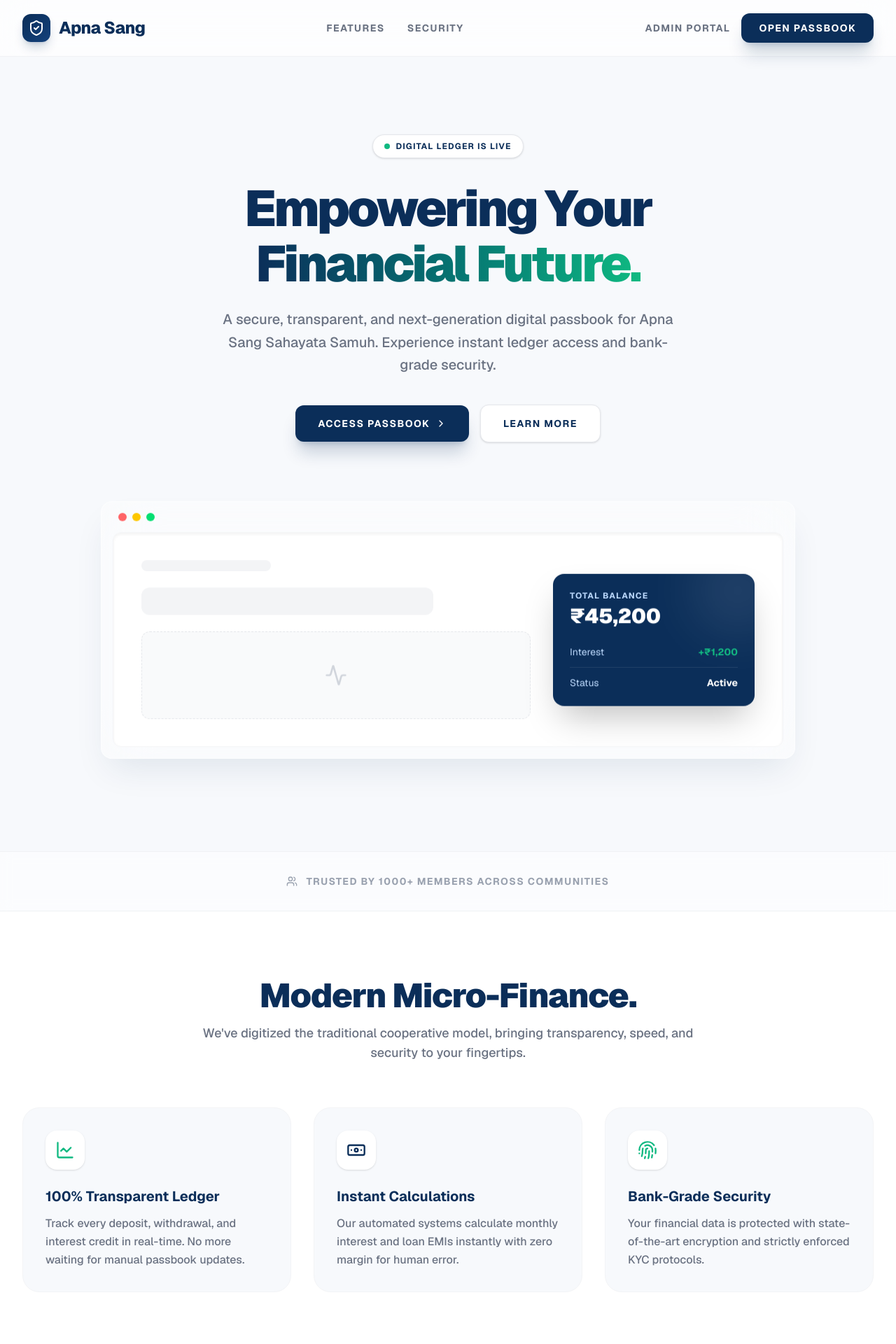
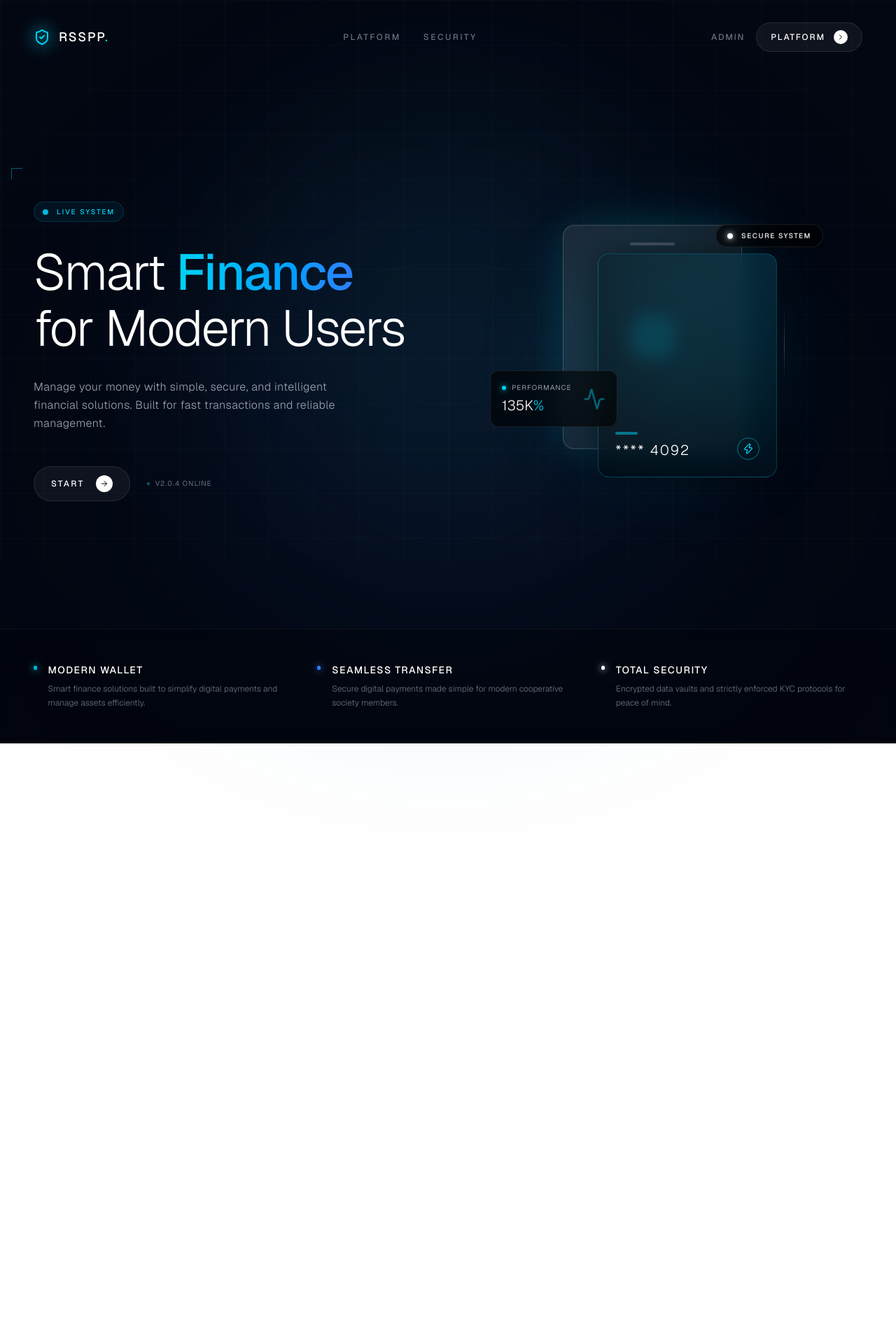
Before and after one commit to abhixyzq/RSSPP, a Next.js app: page / in a window 1280 px wide. Shown: the top 1920 px of the page at 70% size. After the commit the page ends 1062 px from the top, so only its background shows below. Built offline with nearby package versions, Linux system fonts and the light colour scheme.

Commit message:
Redesign landing page to dark tech theme based on user reference

```diff
--- a/src/app/page.tsx
+++ b/src/app/page.tsx
@@ -1,246 +1,197 @@
 import Link from 'next/link'
-import { ShieldCheck, LineChart, Lock, ChevronRight, Fingerprint, Banknote, Users, Activity } from 'lucide-react'
+import { ArrowRight, ChevronRight, Coins, ShieldCheck, Activity, Zap, Cpu } from 'lucide-react'
 
 export default function LandingPage() {
   return (
-    <div className="min-h-screen bg-[#F7F9FC] font-sans selection:bg-[#10B981] selection:text-white overflow-x-hidden">
+    <div className="min-h-screen bg-[#030712] font-sans text-gray-300 selection:bg-cyan-500/30 selection:text-cyan-100 overflow-x-hidden relative">
 
-      {/* Navigation Bar - Glassmorphism */}
-      <nav className="fixed w-full z-50 bg-white/70 backdrop-blur-xl border-b border-gray-200/50">
-        <div className="max-w-7xl mx-auto px-4 sm:px-6 lg:px-8">
-          <div className="flex justify-between items-center h-20">
-            {/* Brand */}
-            <div className="flex items-center gap-3">
-              <div className="w-10 h-10 bg-gradient-to-br from-[#0B2E59] to-[#14427c] rounded-xl flex items-center justify-center shadow-lg shadow-[#0B2E59]/20">
-                <ShieldCheck className="w-6 h-6 text-white" />
-              </div>
-              <span className="text-xl md:text-2xl font-extrabold text-[#0B2E59] tracking-tight leading-tight">Apna Sang</span>
+      {/* Dynamic Background Effects */}
+      <div className="fixed inset-0 z-0 pointer-events-none">
+        {/* Subtle grid pattern */}
+        <div className="absolute inset-0 bg-[linear-gradient(to_right,#ffffff05_1px,transparent_1px),linear-gradient(to_bottom,#ffffff05_1px,transparent_1px)] bg-[size:4rem_4rem]"></div>
+
+        {/* Central glowing orb */}
+        <div className="absolute top-[20%] left-1/2 -translate-x-1/2 w-[600px] h-[600px] bg-cyan-900/20 rounded-full blur-[120px] mix-blend-screen"></div>
+        <div className="absolute top-[40%] left-1/2 -translate-x-1/2 w-[800px] h-[600px] bg-blue-900/10 rounded-full blur-[150px] mix-blend-screen"></div>
       </div>
 
-            {/* Desktop Links */}
-            <div className="hidden md:flex space-x-8">
-              <a href="#features" className="text-sm font-bold text-gray-500 hover:text-[#0B2E59] uppercase tracking-widest transition-colors">Features</a>
-              <a href="#security" className="text-sm font-bold text-gray-500 hover:text-[#0B2E59] uppercase tracking-widest transition-colors">Security</a>
+      {/* Minimalist Navigation */}
+      <nav className="relative z-50 w-full pt-8 px-6 lg:px-12 flex justify-between items-center">
+        <div className="flex items-center gap-3">
+          <div className="relative">
+            <ShieldCheck className="w-6 h-6 text-cyan-400" />
+            <div className="absolute inset-0 bg-cyan-400/50 blur-md rounded-full -z-10"></div>
+          </div>
+          <span className="text-lg font-medium tracking-widest text-white">RSSPP<span className="text-cyan-400">.</span></span>
         </div>
 
-            {/* CTA Buttons */}
+        <div className="hidden md:flex items-center gap-8 text-xs uppercase tracking-[0.2em] font-medium text-gray-500">
+          <a href="#platform" className="hover:text-cyan-400 transition-colors">Platform</a>
+          <a href="#security" className="hover:text-cyan-400 transition-colors">Security</a>
+        </div>
+
         <div className="flex items-center gap-4">
           <Link
             href="/admin-login"
-                className="hidden md:flex text-sm font-bold text-gray-500 hover:text-[#0B2E59] uppercase tracking-widest transition-colors"
+            className="hidden md:block text-xs uppercase tracking-[0.15em] font-medium text-gray-500 hover:text-white transition-colors"
           >
-                Admin Portal
+            Admin
           </Link>
           <Link
             href="/login"
-                className="bg-[#0B2E59] hover:bg-[#071f3e] text-white px-6 py-2.5 rounded-xl text-xs sm:text-sm font-bold uppercase tracking-widest shadow-xl shadow-[#0B2E59]/20 transition-all hover:-translate-y-0.5 border border-[#0B2E59]/50"
+            className="group relative inline-flex items-center justify-center gap-3 bg-white/5 border border-white/10 hover:border-cyan-500/50 hover:bg-cyan-500/10 px-5 py-2.5 rounded-full text-xs font-medium uppercase tracking-[0.15em] text-white transition-all overflow-hidden"
           >
-                Open Passbook
+            <div className="absolute inset-0 w-full h-full bg-gradient-to-r from-transparent via-cyan-400/10 to-transparent -translate-x-full group-hover:animate-[shimmer_1.5s_infinite]"></div>
+            Platform
+            <div className="w-5 h-5 rounded-full bg-white text-black flex items-center justify-center group-hover:bg-cyan-400 transition-colors">
+              <ChevronRight className="w-3 h-3" />
+            </div>
           </Link>
-            </div>
-          </div>
         </div>
       </nav>
 
       {/* Hero Section */}
-      <section className="relative pt-32 pb-20 lg:pt-48 lg:pb-32 overflow-hidden">
-        {/* Background Gradients */}
-        <div className="absolute top-0 left-0 w-full h-full overflow-hidden -z-10 pointer-events-none">
-          <div className="absolute top-[-10%] left-[-10%] w-[50%] h-[50%] bg-blue-200/40 blur-[120px] rounded-full"></div>
-          <div className="absolute bottom-[-10%] right-[-10%] w-[50%] h-[50%] bg-[#10B981]/10 blur-[120px] rounded-full"></div>
+      <main className="relative z-10 max-w-7xl mx-auto px-6 lg:px-12 pt-32 pb-24 min-h-[90vh] flex flex-col justify-center">
+
+        <div className="grid lg:grid-cols-2 gap-16 items-center">
+          {/* Left: Typography */}
+          <div className="space-y-8 relative">
+            {/* Decorative crosshair */}
+            <div className="absolute -top-12 -left-8 w-4 h-4 border-t border-l border-cyan-500/50"></div>
+
+            <div className="inline-flex items-center gap-3 px-3 py-1.5 rounded-full bg-cyan-950/30 border border-cyan-500/20 backdrop-blur-md">
+              <div className="relative flex h-2 w-2">
+                <span className="animate-ping absolute inline-flex h-full w-full rounded-full bg-cyan-400 opacity-75"></span>
+                <span className="relative inline-flex rounded-full h-2 w-2 bg-cyan-500"></span>
+              </div>
+              <span className="text-[10px] uppercase tracking-[0.2em] font-medium text-cyan-400">Live System</span>
             </div>
 
-        <div className="max-w-7xl mx-auto px-4 sm:px-6 lg:px-8 text-center">
-          {/* Status Badge */}
-          <div className="inline-flex items-center gap-2 px-4 py-2 rounded-full bg-white border border-gray-200 shadow-sm mb-8 animate-in fade-in slide-in-from-bottom-4 duration-700">
-            <span className="flex w-2 h-2 rounded-full bg-[#10B981] animate-pulse"></span>
-            <span className="text-xs font-bold text-[#0B2E59] uppercase tracking-widest">Digital Ledger is Live</span>
-          </div>
-
-          <h1 className="text-5xl md:text-7xl font-black text-[#0B2E59] tracking-tighter mb-6 leading-[1.1] animate-in fade-in slide-in-from-bottom-6 duration-700 delay-100">
-            Empowering Your <br className="hidden md:block" />
-            <span className="text-transparent bg-clip-text bg-gradient-to-r from-[#0B2E59] to-[#10B981]">Financial Future.</span>
+            <h1 className="text-5xl sm:text-6xl lg:text-7xl font-light tracking-tight text-white leading-[1.1]">
+              Smart <span className="font-medium text-transparent bg-clip-text bg-gradient-to-r from-cyan-400 to-blue-500">Finance</span> <br />
+              for Modern Users
             </h1>
 
-          <p className="max-w-2xl mx-auto text-lg md:text-xl text-gray-500 font-medium mb-10 leading-relaxed animate-in fade-in slide-in-from-bottom-8 duration-700 delay-200">
-            A secure, transparent, and next-generation digital passbook for Apna Sang Sahayata Samuh. Experience instant ledger access and bank-grade security.
+            <p className="text-sm sm:text-base text-gray-400 font-light leading-relaxed max-w-md tracking-wide">
+              Manage your money with simple, secure, and intelligent financial solutions. Built for fast transactions and reliable management.
             </p>
 
-          {/* CTA Group */}
-          <div className="flex flex-col sm:flex-row justify-center items-center gap-4 animate-in fade-in slide-in-from-bottom-10 duration-700 delay-300">
+            <div className="flex items-center gap-6 pt-4">
               <Link
                 href="/login"
-              className="w-full sm:w-auto bg-[#0B2E59] hover:bg-[#071f3e] text-white px-8 py-4 rounded-xl text-sm font-bold uppercase tracking-widest shadow-xl shadow-[#0B2E59]/20 transition-all hover:-translate-y-0.5 flex items-center justify-center gap-2"
+                className="group relative inline-flex items-center justify-center gap-4 bg-white/5 border border-white/10 hover:border-cyan-500/50 hover:bg-cyan-500/10 px-6 py-3 rounded-full text-xs font-medium uppercase tracking-[0.2em] text-white transition-all"
               >
-              Access Passbook
-              <ChevronRight className="w-4 h-4" />
+                Start
+                <div className="w-6 h-6 rounded-full bg-white text-black flex items-center justify-center group-hover:bg-cyan-400 transition-colors">
+                  <ArrowRight className="w-3 h-3" />
+                </div>
               </Link>
-            <Link
-              href="#features"
-              className="w-full sm:w-auto bg-white hover:bg-gray-50 text-[#0B2E59] px-8 py-4 rounded-xl text-sm font-bold uppercase tracking-widest shadow-sm border border-gray-200 transition-all flex items-center justify-center"
-            >
-              Learn More
-            </Link>
+
+              {/* Fake UI Tag */}
+              <div className="hidden sm:flex items-center gap-2 text-[10px] uppercase tracking-[0.1em] text-gray-500">
+                <div className="w-1 h-1 rounded-full bg-cyan-500/50"></div>
+                v2.0.4 Online
+              </div>
             </div>
           </div>
 
-        {/* Floating Mockup Preview */}
-        <div className="max-w-5xl mx-auto mt-20 px-4 animate-in fade-in slide-in-from-bottom-12 duration-1000 delay-500">
-          <div className="relative rounded-2xl bg-white/40 backdrop-blur-2xl border border-white/60 shadow-2xl shadow-[#0B2E59]/10 p-2 sm:p-4 rotate-x-12 transform-gpu">
-            {/* Header bar of fake app */}
-            <div className="flex items-center gap-2 mb-4 px-2">
-              <div className="w-3 h-3 rounded-full bg-red-400"></div>
-              <div className="w-3 h-3 rounded-full bg-yellow-400"></div>
-              <div className="w-3 h-3 rounded-full bg-green-400"></div>
+          {/* Right: Floating Tech Elements */}
+          <div className="relative h-[400px] lg:h-[600px] w-full perspective-1000">
+            {/* Central abstract wallet/cards */}
+            <div className="absolute inset-0 flex items-center justify-center">
+               <div className="relative w-64 h-80 transform-gpu preserve-3d group">
+                  {/* Glowing core */}
+                  <div className="absolute inset-0 bg-cyan-500/20 blur-3xl rounded-full"></div>
+
+                  {/* Floating glass panel 1 */}
+                  <div className="absolute inset-0 bg-gradient-to-br from-white/10 to-white/5 border border-white/20 rounded-2xl backdrop-blur-xl transform-gpu rotate-y-[-20deg] rotate-x-[10deg] translate-x-[-20px] translate-y-[-20px] shadow-[0_0_50px_rgba(34,211,238,0.15)] flex items-center justify-center animate-[float_6s_ease-in-out_infinite]">
+                    <div className="w-16 h-1 bg-white/20 rounded-full absolute top-6"></div>
+                    <Cpu className="w-16 h-16 text-cyan-400/50" />
                   </div>
-            {/* Fake Dashboard Content */}
-            <div className="bg-white rounded-xl overflow-hidden border border-gray-100 shadow-inner p-6 md:p-10 flex flex-col md:flex-row gap-8 items-center justify-center">
-              <div className="flex-1 space-y-6 w-full">
-                <div className="h-4 bg-gray-100 rounded-full w-1/3"></div>
-                <div className="h-10 bg-gray-100 rounded-xl w-3/4"></div>
-                <div className="h-32 bg-gray-50 rounded-xl border border-dashed border-gray-200 flex items-center justify-center">
-                  <Activity className="w-8 h-8 text-gray-300" />
+
+                  {/* Floating glass panel 2 */}
+                  <div className="absolute inset-0 bg-gradient-to-bl from-cyan-900/40 to-black/40 border border-cyan-500/30 rounded-2xl backdrop-blur-md transform-gpu rotate-y-[15deg] rotate-x-[5deg] translate-x-[30px] translate-y-[30px] shadow-[0_0_50px_rgba(0,0,0,0.5)] flex flex-col justify-end p-6 animate-[float_8s_ease-in-out_infinite_reverse]">
+                    <div className="w-full flex justify-between items-end">
+                      <div className="space-y-2">
+                        <div className="w-8 h-1 bg-cyan-400/50 rounded-full"></div>
+                        <div className="text-xl font-light text-white tracking-widest">**** 4092</div>
+                      </div>
+                      <div className="w-8 h-8 rounded-full border border-cyan-400/50 flex items-center justify-center">
+                        <Zap className="w-4 h-4 text-cyan-400" />
                       </div>
                     </div>
-              <div className="w-full md:w-72 bg-[#0B2E59] rounded-2xl p-6 text-white shadow-2xl relative overflow-hidden">
-                <div className="absolute top-0 right-0 w-32 h-32 bg-white/10 rounded-full blur-2xl -mr-10 -mt-10"></div>
-                <p className="text-xs font-bold uppercase tracking-widest text-blue-200 mb-1">Total Balance</p>
-                <h3 className="text-3xl font-black tracking-tight mb-6">₹45,200</h3>
-                <div className="space-y-3">
-                  <div className="flex justify-between text-sm">
-                    <span className="text-blue-200">Interest</span>
-                    <span className="font-bold text-[#10B981]">+₹1,200</span>
-                  </div>
-                  <div className="flex justify-between text-sm border-t border-white/10 pt-3">
-                    <span className="text-blue-200">Status</span>
-                    <span className="font-bold">Active</span>
                   </div>
                </div>
+            </div>
+
+            {/* Floating Tags */}
+            <div className="absolute top-[20%] right-[10%] bg-black/60 backdrop-blur-md border border-white/10 rounded-full px-4 py-2 flex items-center gap-3 animate-[float_5s_ease-in-out_infinite]">
+              <div className="w-2 h-2 rounded-full bg-white shadow-[0_0_10px_#fff]"></div>
+              <span className="text-[10px] uppercase tracking-[0.15em] font-medium text-white">Secure System</span>
+            </div>
+
+            <div className="absolute bottom-[30%] left-[5%] bg-black/60 backdrop-blur-md border border-white/10 rounded-xl p-4 flex items-center gap-4 animate-[float_7s_ease-in-out_infinite_1s]">
+              <div className="space-y-1">
+                <div className="flex items-center gap-2">
+                  <div className="w-1.5 h-1.5 rounded-full bg-cyan-400 shadow-[0_0_8px_#22d3ee]"></div>
+                  <span className="text-[10px] uppercase tracking-[0.1em] text-gray-400">Performance</span>
+                </div>
+                <div className="text-xl font-light text-white">135K<span className="text-cyan-400">%</span></div>
+              </div>
+              <Activity className="w-8 h-8 text-cyan-500/50" />
+            </div>
+
+            <div className="absolute top-[40%] left-[80%] text-white/20">
+               <div className="h-[100px] w-px bg-gradient-to-b from-transparent via-white/20 to-transparent"></div>
+            </div>
+          </div>
+        </div>
+      </main>
+
+      {/* Key Features Minimalist Bar */}
+      <section className="relative z-10 border-t border-white/5 bg-black/20 backdrop-blur-md">
+        <div className="max-w-7xl mx-auto px-6 lg:px-12 py-12">
+          <div className="grid grid-cols-1 md:grid-cols-3 gap-8">
+            <div className="flex items-start gap-4">
+              <div className="mt-1 w-1.5 h-1.5 rounded-full bg-cyan-500 shadow-[0_0_10px_#22d3ee]"></div>
+              <div>
+                <h4 className="text-sm font-medium text-white tracking-widest uppercase mb-2">Modern Wallet</h4>
+                <p className="text-xs text-gray-500 font-light leading-relaxed">Smart finance solutions built to simplify digital payments and manage assets efficiently.</p>
+              </div>
+            </div>
+            <div className="flex items-start gap-4">
+              <div className="mt-1 w-1.5 h-1.5 rounded-full bg-blue-500 shadow-[0_0_10px_#3b82f6]"></div>
+              <div>
+                <h4 className="text-sm font-medium text-white tracking-widest uppercase mb-2">Seamless Transfer</h4>
+                <p className="text-xs text-gray-500 font-light leading-relaxed">Secure digital payments made simple for modern cooperative society members.</p>
+              </div>
+            </div>
+            <div className="flex items-start gap-4">
+              <div className="mt-1 w-1.5 h-1.5 rounded-full bg-white shadow-[0_0_10px_#ffffff]"></div>
+              <div>
+                <h4 className="text-sm font-medium text-white tracking-widest uppercase mb-2">Total Security</h4>
+                <p className="text-xs text-gray-500 font-light leading-relaxed">Encrypted data vaults and strictly enforced KYC protocols for peace of mind.</p>
               </div>
             </div>
           </div>
         </div>
       </section>
 
-      {/* Social Proof */}
-      <section className="border-y border-gray-200/50 bg-white/50 backdrop-blur-sm py-8">
-        <div className="max-w-7xl mx-auto px-4 text-center">
-          <p className="text-sm font-bold text-gray-400 uppercase tracking-widest flex items-center justify-center gap-3">
-            <Users className="w-4 h-4" />
-            Trusted by 1000+ members across communities
-          </p>
-        </div>
-      </section>
-
-      {/* Features Grid */}
-      <section id="features" className="py-24 bg-white">
-        <div className="max-w-7xl mx-auto px-4 sm:px-6 lg:px-8">
-          <div className="text-center max-w-3xl mx-auto mb-16">
-            <h2 className="text-3xl md:text-5xl font-black text-[#0B2E59] tracking-tight mb-4">
-              Modern Micro-Finance.
-            </h2>
-            <p className="text-lg text-gray-500 font-medium">
-              We've digitized the traditional cooperative model, bringing transparency, speed, and security to your fingertips.
-            </p>
-          </div>
-
-          <div className="grid md:grid-cols-3 gap-8">
-            {/* Feature 1 */}
-            <div className="bg-[#F7F9FC] border border-gray-100 rounded-3xl p-8 hover:shadow-xl hover:shadow-[#0B2E59]/5 transition-all group">
-              <div className="w-14 h-14 bg-white rounded-2xl flex items-center justify-center shadow-sm mb-6 group-hover:scale-110 transition-transform">
-                <LineChart className="w-7 h-7 text-[#10B981]" />
-              </div>
-              <h3 className="text-xl font-bold text-[#0B2E59] mb-3">100% Transparent Ledger</h3>
-              <p className="text-gray-500 leading-relaxed font-medium">
-                Track every deposit, withdrawal, and interest credit in real-time. No more waiting for manual passbook updates.
-              </p>
-            </div>
-
-            {/* Feature 2 */}
-            <div className="bg-[#F7F9FC] border border-gray-100 rounded-3xl p-8 hover:shadow-xl hover:shadow-[#0B2E59]/5 transition-all group">
-              <div className="w-14 h-14 bg-white rounded-2xl flex items-center justify-center shadow-sm mb-6 group-hover:scale-110 transition-transform">
-                <Banknote className="w-7 h-7 text-[#0B2E59]" />
-              </div>
-              <h3 className="text-xl font-bold text-[#0B2E59] mb-3">Instant Calculations</h3>
-              <p className="text-gray-500 leading-relaxed font-medium">
-                Our automated systems calculate monthly interest and loan EMIs instantly with zero margin for human error.
-              </p>
-            </div>
-
-            {/* Feature 3 */}
-            <div className="bg-[#F7F9FC] border border-gray-100 rounded-3xl p-8 hover:shadow-xl hover:shadow-[#0B2E59]/5 transition-all group">
-              <div className="w-14 h-14 bg-white rounded-2xl flex items-center justify-center shadow-sm mb-6 group-hover:scale-110 transition-transform">
-                <Fingerprint className="w-7 h-7 text-[#10B981]" />
-              </div>
-              <h3 className="text-xl font-bold text-[#0B2E59] mb-3">Bank-Grade Security</h3>
-              <p className="text-gray-500 leading-relaxed font-medium">
-                Your financial data is protected with state-of-the-art encryption and strictly enforced KYC protocols.
-              </p>
-            </div>
-          </div>
-        </div>
-      </section>
-
-      {/* Security Section */}
-      <section id="security" className="py-24 bg-[#0B2E59] relative overflow-hidden">
-        <div className="absolute top-0 right-0 w-full h-full opacity-10">
-          <div className="absolute top-[-20%] right-[-10%] w-[70%] h-[70%] bg-[#10B981] blur-[150px] rounded-full"></div>
-        </div>
-
-        <div className="max-w-7xl mx-auto px-4 sm:px-6 lg:px-8 relative z-10 flex flex-col md:flex-row items-center gap-12">
-          <div className="flex-1">
-            <div className="w-16 h-16 bg-white/10 rounded-2xl flex items-center justify-center mb-6 backdrop-blur-sm border border-white/20">
-              <Lock className="w-8 h-8 text-[#10B981]" />
-            </div>
-            <h2 className="text-3xl md:text-5xl font-black text-white tracking-tight mb-6">
-              Your data, strictly <br/> protected.
-            </h2>
-            <p className="text-lg text-blue-100/80 mb-8 font-medium leading-relaxed max-w-lg">
-              We employ the same security infrastructure used by major financial institutions. Multi-factor authentication, regular backups, and end-to-end encryption.
-            </p>
-            <ul className="space-y-4">
-              {['Secure PIN Authentication', 'KYC Verification (Aadhaar/PAN)', 'Automated Cloud Backups'].map((item, i) => (
-                <li key={i} className="flex items-center gap-3 text-white font-medium">
-                  <ShieldCheck className="w-5 h-5 text-[#10B981]" />
-                  {item}
-                </li>
-              ))}
-            </ul>
-          </div>
-
-          <div className="flex-1 w-full relative">
-            <div className="bg-white/5 border border-white/10 rounded-3xl p-8 backdrop-blur-md">
-               <div className="space-y-4">
-                 {[1, 2, 3].map(i => (
-                   <div key={i} className="bg-white/10 h-12 rounded-xl flex items-center px-4 gap-4 animate-pulse" style={{ animationDelay: `${i * 150}ms` }}>
-                     <div className="w-6 h-6 rounded-full bg-white/20"></div>
-                     <div className="h-2 bg-white/20 rounded w-1/2"></div>
-                   </div>
-                 ))}
-               </div>
-            </div>
-          </div>
-        </div>
-      </section>
-
-      {/* Footer */}
-      <footer className="bg-[#F7F9FC] border-t border-gray-200 py-12">
-        <div className="max-w-7xl mx-auto px-4 sm:px-6 lg:px-8 flex flex-col md:flex-row justify-between items-center gap-6">
-          <div className="flex items-center gap-3">
-            <ShieldCheck className="w-6 h-6 text-[#0B2E59]" />
-            <span className="text-lg font-black text-[#0B2E59] tracking-tight">Apna Sang Sahayata Samuh</span>
-          </div>
-
-          <div className="flex items-center gap-2 text-xs font-bold text-gray-400 uppercase tracking-widest">
-            <Lock className="w-3 h-3" />
-            <span>Secure 256-bit SSL</span>
-          </div>
-
-          <p className="text-sm font-medium text-gray-500">
-            &copy; {new Date().getFullYear()} All rights reserved.
-          </p>
-        </div>
-      </footer>
+      <style dangerouslySetInnerHTML={{__html: `
+        @keyframes float {
+          0%, 100% { transform: translateY(0px); }
+          50% { transform: translateY(-15px); }
+        }
+        @keyframes shimmer {
+          100% { transform: translateX(100%); }
+        }
+        .preserve-3d {
+          transform-style: preserve-3d;
+        }
+        .perspective-1000 {
+          perspective: 1000px;
+        }
+      `}} />
     </div>
   )
 }
```
Lines whose indentation alone changed are shown as unchanged.
